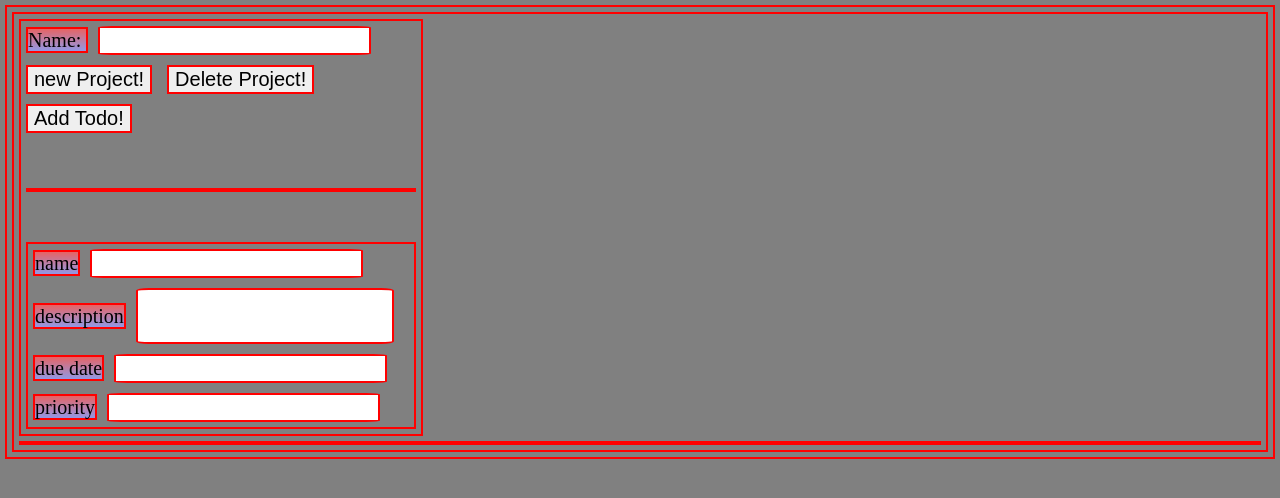
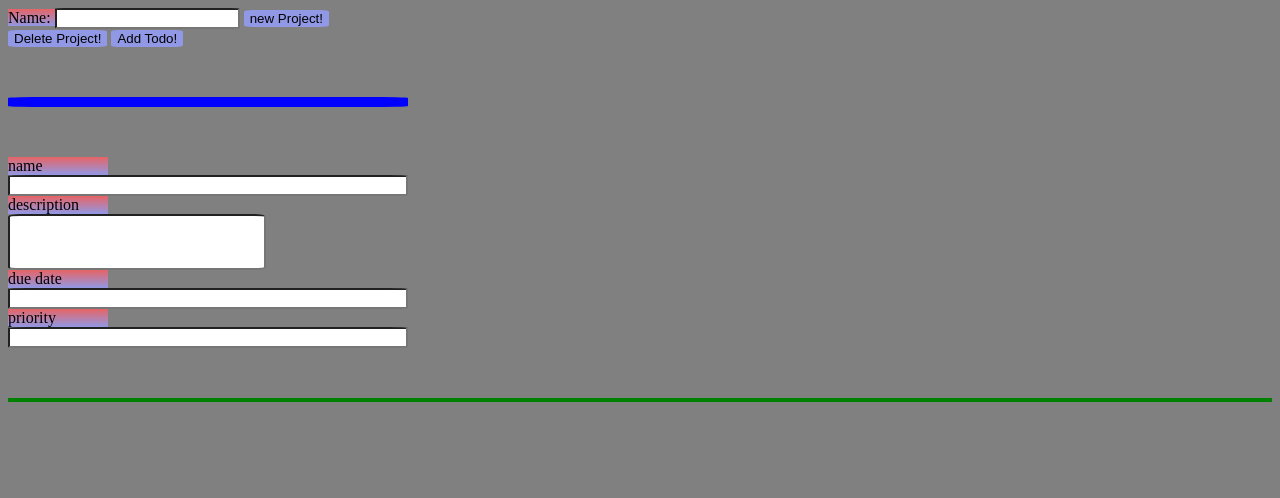
Before and after one commit to Vincde/Project-Todo-List, a website built with webpack: page src/index.html in a window 1280 px wide. Built offline with nearby package versions, Linux system fonts and the light colour scheme.

Commit message:
minor changes to UI

```diff
--- a/src/style.css
+++ b/src/style.css
@@ -1,8 +1,8 @@
-*{
+/* *{
     font-size: 20px;
     border: 2px solid red;
     margin:5px;
-}
+} */
 
 body{
     background-color: grey;
@@ -23,9 +23,34 @@ label{
 .projects{
     margin-top: 50px;
     margin-bottom: 50px;
+    border: 2px solid blue;
+    border-width: 5px;
+    border-radius: 10%;
 }
 
 .todo-board > div > div{
     width: 500px;
     white-space: pre-line;
 }
+
+button{
+    border-style: none;
+    color: black;
+    background-color: #9198e5;
+    border-radius: 10%;
+}
+
+
+.todo-board{
+    margin-top: 50px;
+    border: 2px solid green;
+}
+
+.dashboard div:last-of-type{
+    display: flex;
+    flex-direction: column;
+}
+
+.dashboard div:last-of-type label{
+    width: 100px;
+}
```
Also changed, not shown: dist/main.js.
